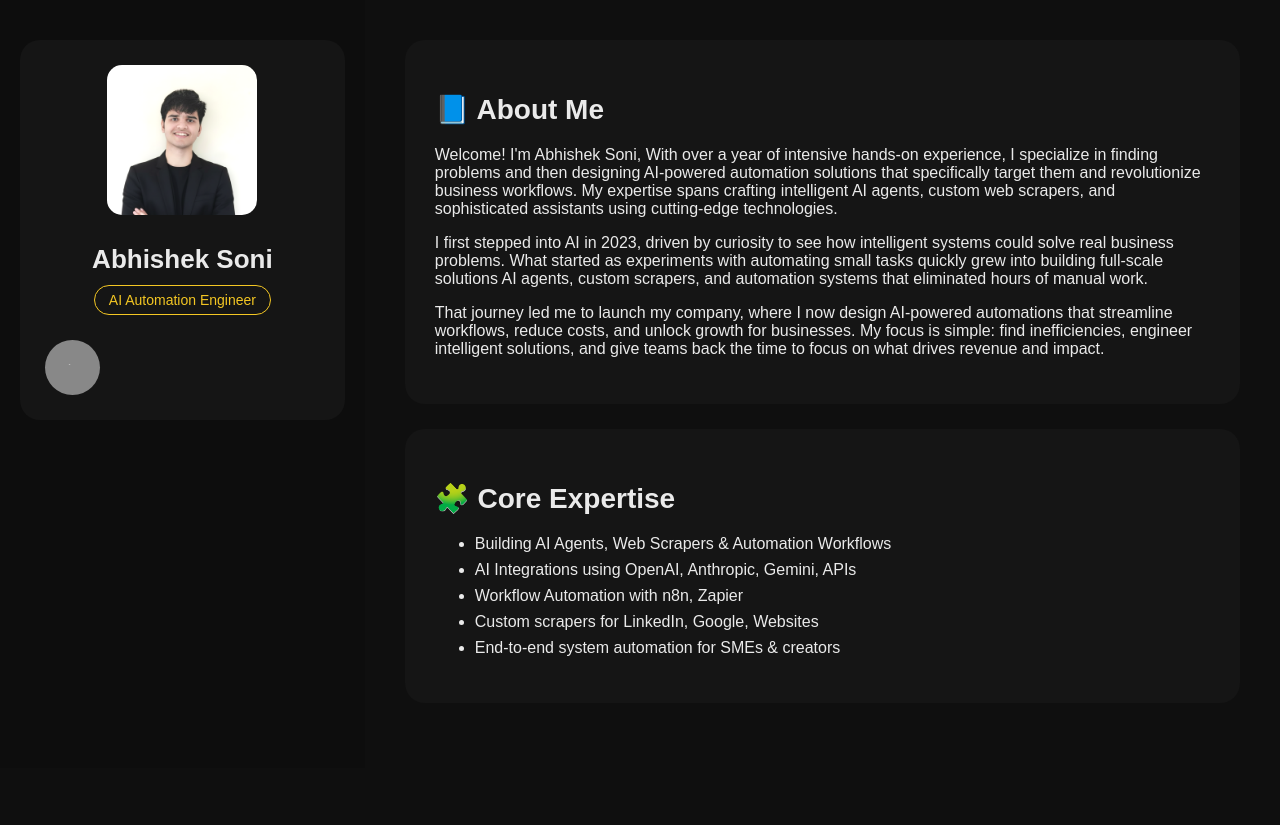
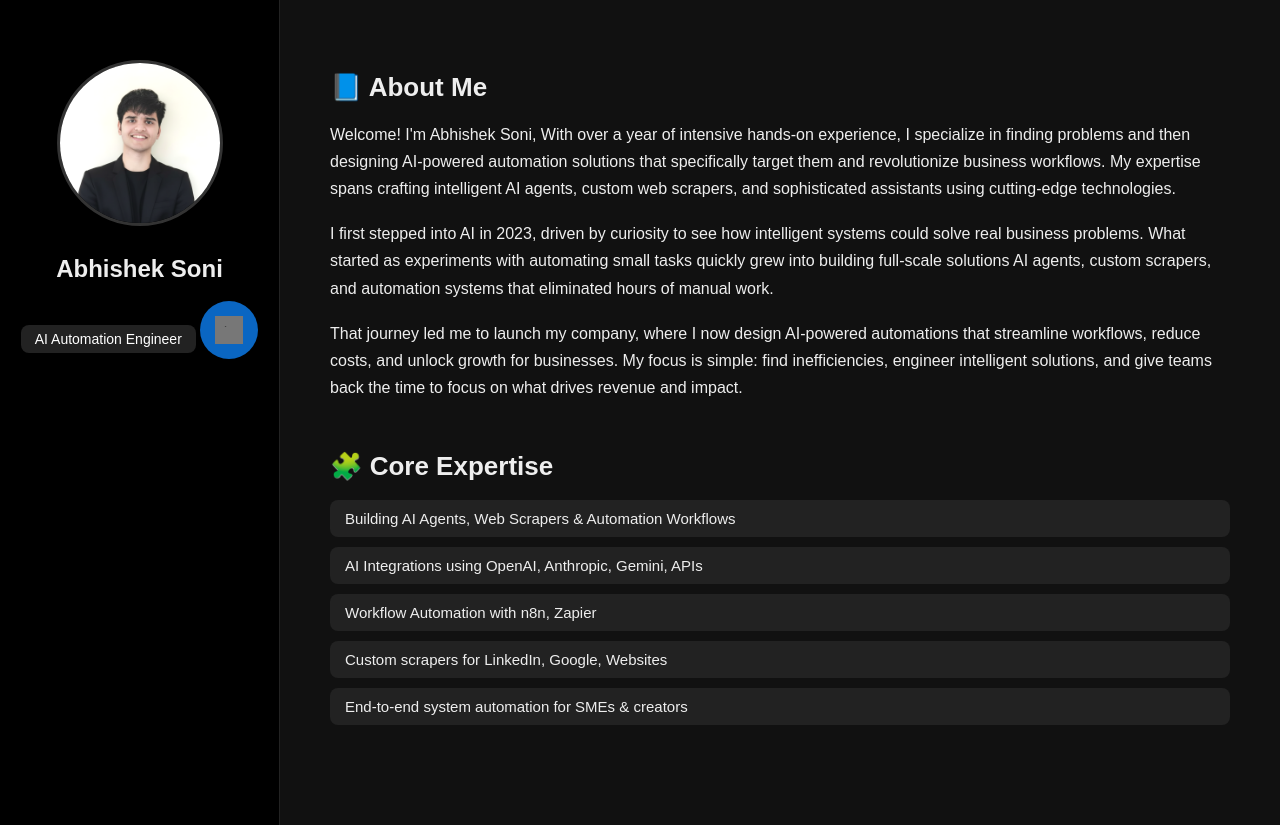
Before and after one commit to abhisoniai/abhisoniai.github.io, a plain HTML site: page index.html in a window 1280 px wide. Before the commit the page ends 800 px from the top, so only its background shows below. Drawn offline with Linux system fonts and the light colour scheme.

Commit message:
Update styles.css

```diff
--- a/styles.css
+++ b/styles.css
@@ -1,27 +1,103 @@
+body {
+  margin: 0;
+  font-family: Arial, sans-serif;
+  background: #111;
+  color: #eee;
+}
 
-body { margin: 0; background: #0f0f0f; color: #eaeaea; font-family: Arial, sans-serif; }
-.container { display: flex; }
-.sidebar { width: 28%; padding: 40px 20px; background: #0d0d0d; }
-.profile-card { background: #151515; padding: 25px; border-radius: 20px; text-align: center; }
-.profile-img { width: 150px; height: 150px; border-radius: 15px; object-fit: cover; margin-bottom: 15px; }
-h1 { margin: 10px 0 5px; font-size: 26px; }
-.role-badge { display: inline-block; padding: 6px 14px; border: 1px solid #f3c623; color: #f3c623; border-radius: 30px; font-size: 14px; margin-top: 5px; }
+.container {
+  display: flex;
+  min-height: 100vh;
+}
 
+/* SIDEBAR */
+.sidebar {
+  width: 320px;
+  background: #000;
+  padding: 40px 20px;
+  text-align: center;
+  border-right: 1px solid #222;
+}
+
+.profile-card {
+  margin-top: 20px;
+}
+
+.profile-img {
+  width: 160px;
+  height: 160px;
+  border-radius: 50%;
+  object-fit: cover;
+  border: 3px solid #333;
+  margin-bottom: 15px;
+}
+
+h1 {
+  margin: 10px 0 0;
+  font-size: 24px;
+}
+
+.role-badge {
+  display: inline-block;
+  margin-top: 6px;
+  padding: 6px 14px;
+  background: #222;
+  border-radius: 8px;
+  font-size: 14px;
+  color: #fff;
+}
+
+/* ROUND LINKEDIN BUTTON */
 .circle-btn {
-    display: inline-block;
-    margin-top: 25px;
-    width: 55px;
-    height: 55px;
-    background: #888;
+  margin-top: 18px;
+  display: inline-flex;
+  align-items: center;
+  justify-content: center;
+  width: 58px;
+  height: 58px;
   border-radius: 50%;
+  background: #0A66C2; /* Pure LinkedIn blue */
+  text-decoration: none;
+}
+
+.circle-icon {
+  width: 28px;
+  filter: invert(100%);
+}
+
+/* MAIN CONTENT */
+.content {
+  padding: 50px;
+  max-width: 900px;
+}
+
+.section-card {
+  margin-bottom: 50px;
+}
+
+.section-title {
+  font-size: 26px;
+  margin-bottom: 18px;
   display: flex;
-    justify-content: center;
   align-items: center;
 }
 
-.circle-icon { width: 28px; }
+p {
+  line-height: 1.7;
+  margin-bottom: 18px;
+}
 
-.content { width: 72%; padding: 40px; }
-.section-card { background: #151515; padding: 30px; border-radius: 20px; margin-bottom: 25px; }
-.section-title { font-size: 28px; margin-bottom: 20px; }
-.skills li { margin: 8px 0; font-size: 16px; }
+/* SKILLS LIST */
+.skills {
+  list-style: none;
+  padding: 0;
+  margin-top: 10px;
+}
+
+.skills li {
+  background: #222;
+  padding: 10px 15px;
+  border-radius: 8px;
+  margin-bottom: 10px;
+  font-size: 15px;
+}
```
Lines whose indentation alone changed are shown as unchanged.
